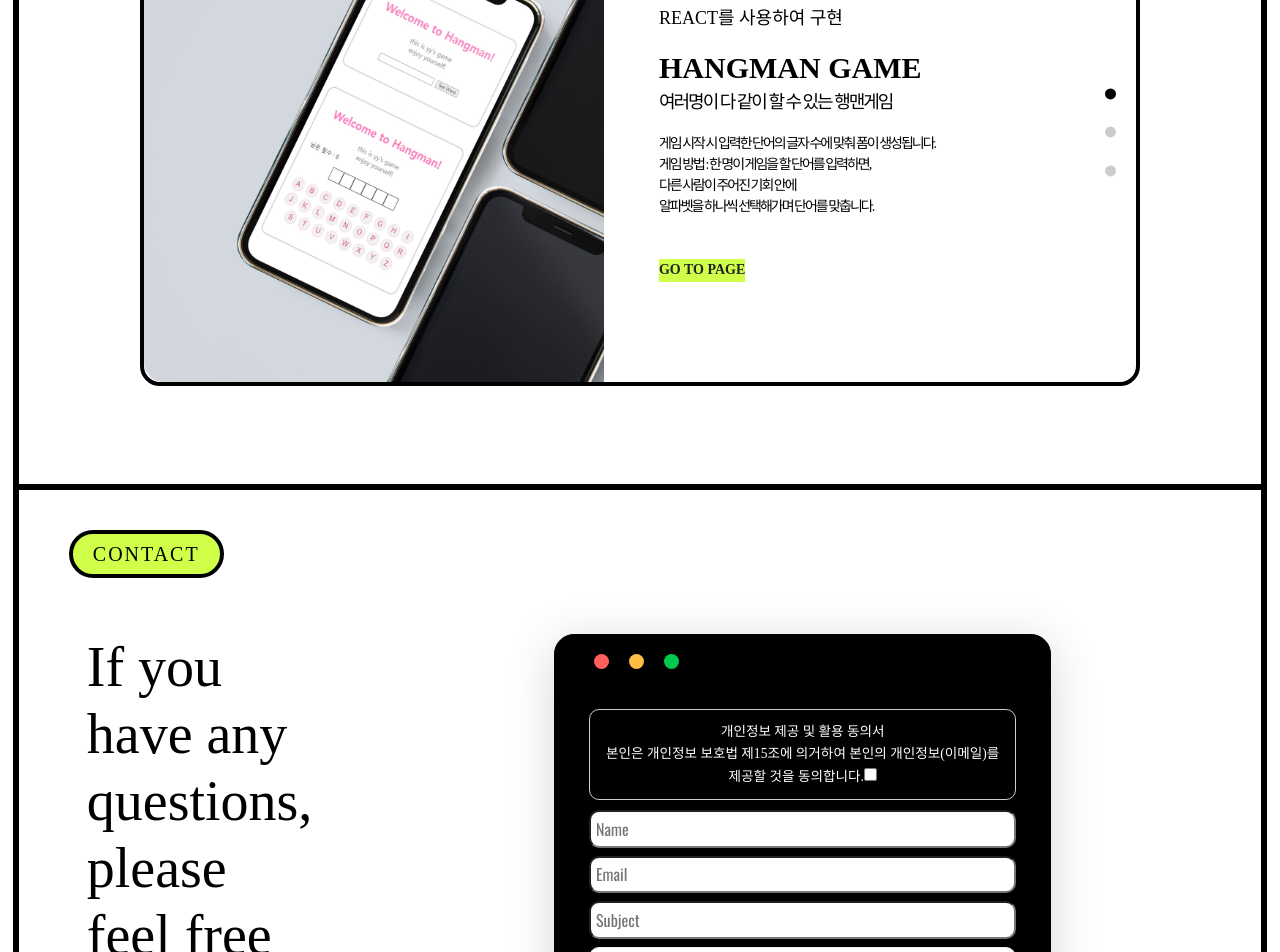
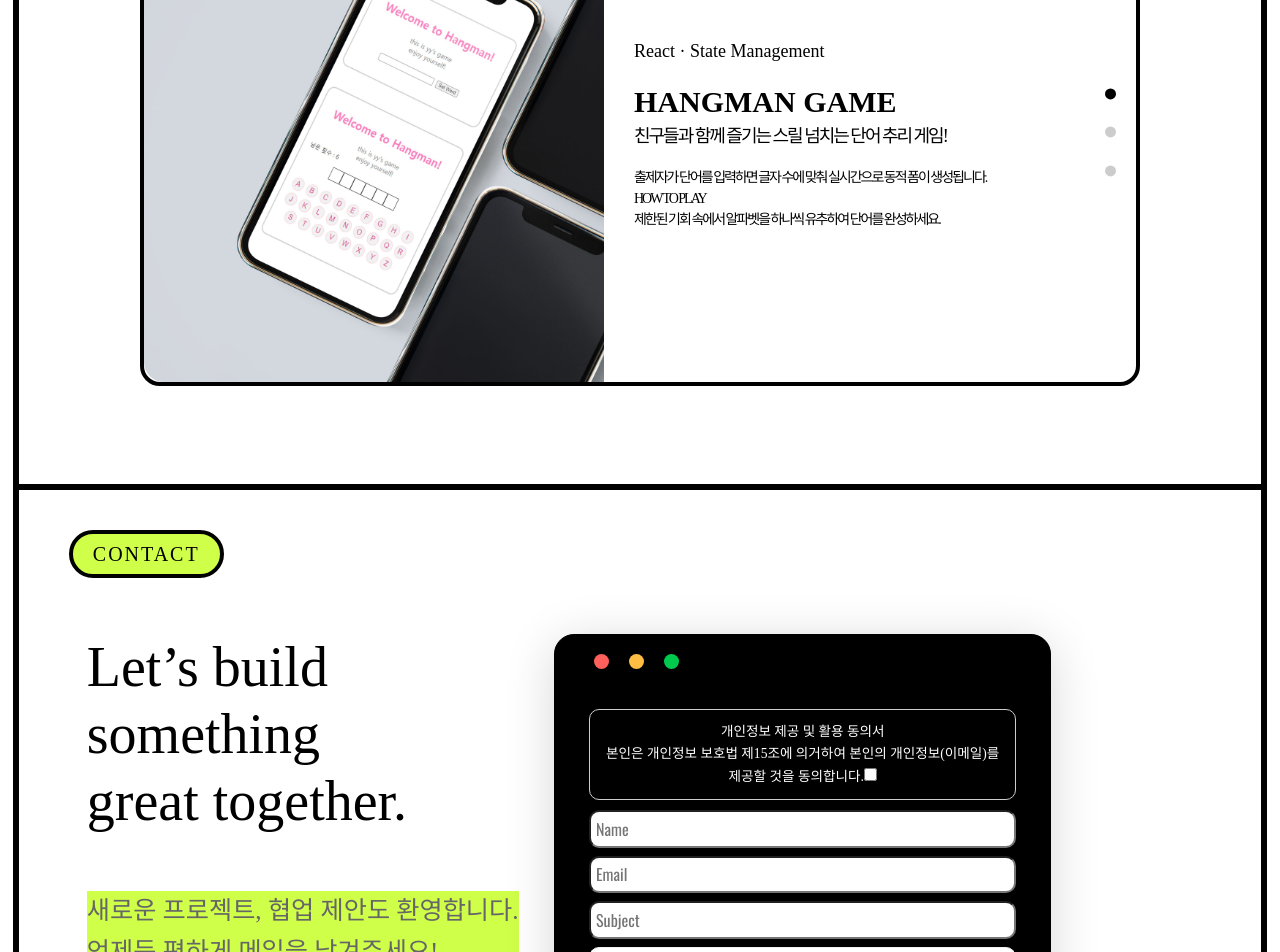
Before and after one commit to sylvia-y/portfolio-vue, a Vue app: page / in a window 1280 px wide. Shown: the part 5480-6432 px from the top of the page. Built offline with nearby package versions, Linux system fonts and the light colour scheme; a web font is replaced by a local one.

Commit message:
다국어기능 수정

```diff
--- a/public/css/main.css
+++ b/public/css/main.css
@@ -803,8 +803,6 @@ section {
   width: 100%;
 }
 
-
-
 .game > .contents-box {
   display: -webkit-box;
   display: -ms-flexbox;
@@ -879,7 +877,6 @@ section {
 }
 .game .game-slider__content {
   padding-top: 1em;
-  padding-left: 25px;
 }
 .game .game-slider__content > * {
   opacity: 0;
--- a/public/css/main_res.css
+++ b/public/css/main_res.css
@@ -458,9 +458,9 @@
     top: 0;
     right: 200px;
     width:40%;
-    height: 620px;
+    height: 580px;
     padding: 10px 20px ;
-    margin: 0 10px;
+    margin: 0 10px 20px;
   }
 }
 /* PC 1680px~ */
--- a/public/js/lang/ko.js
+++ b/public/js/lang/ko.js
@@ -501,14 +501,40 @@ export default function EventComponent() {
       <p class="trouble-card-desc">'onMounted' 라이프사이클 이벤트 내에서 script onload 콜백 핸들러를 정의하고 컴포넌트 마운트 완료 후 이벤트를 재초기화(Re-initialization)하도록 로직을 개편하여 인터랙션 동작의 안정성 확보.</p>
     </article>
   `,
-
-  /* ---------------- GAME ---------------- */
-  "game-title": "Game",
-  "game-desc": `
-    <b>HANGMAN GAME:</b> React를 사용하여 여러 명이 함께 단어 맞추기 게임을 즐길 수 있도록 구현.<br>
-    <b>OCTOPUS GAME:</b> JS 기반, 문어가 먹물을 발사해 상어를 제거하는 아케이드 게임.<br>
-    <b>TETRIS GAME:</b> 순수 JS로 구현된 테트리스. 블럭 조작 로직과 애니메이션 최적화 경험.<br>
-    <b>PENGUIN GAME:</b> 스페이스바로 점프하며 얼음을 피하는 리듬형 점프 게임.<br><br>
-    모든 게임은 JavaScript 이벤트 루프와 충돌 감지 로직, 사용자 입력 반응성을 고려해 제작되었습니다.
-  `
+  /* ---------------- LAB ---------------- */
+  "lab-section-1": `
+      <span class="game-slider__code">React · State Management</span>
+      <div class="game-slider__title">HANGMAN GAME</div>
+      <div class="game-slider__text">
+        <p>친구들과 함께 즐기는 스릴 넘치는 단어 추리 게임!</p>
+        <p>출제자가 단어를 입력하면 글자 수에 맞춰 실시간으로 동적 폼이 생성됩니다.</p>
+        <p><strong>HOW TO PLAY</strong><br>
+          제한된 기회 속에서 알파벳을 하나씩 유추하여 단어를 완성하세요.
+        </p>
+        </div>
+  `,
+  "lab-section-2": `
+    <span class="game-slider__code">JavaScript · Canvas API</span>
+    <div class="game-slider__title">OCTOPUS GAME</div>
+    <div class="game-slider__text">
+      <p>바닷속의 상어를 제압하라! 아케이드 슈팅 게임</p>
+      <p>다가오는 상어를 피해 먹물을 발사하며 몰입감 있는 플레이를 제공합니다.</p>
+      <p><strong>HOW TO PLAY</strong><br>
+        <code>방향키</code> 이동 / <code>Spacebar</code> 먹물 발사<br>
+        <small class="update-note">✨ 방어 아이템 및 난이도 업데이트 예정</small>
+      </p>
+    </div>
+  `,
+  "lab-section-3": `
+    <span class="game-slider__code">Vanilla JS · Game Logic</span>
+     <div class="game-slider__title">TETRIS GAME</div>
+     <div class="game-slider__text">
+       <p>클래식의 재해석! 순수 자바스크립트로 구현한 테트리스</p>
+       <p>격자 배열 최적화와 블록 충돌 감지 로직을 구현하여 원작의 손맛을 살렸습니다.</p>
+       <p><strong>HOW TO PLAY</strong><br>
+         <code>방향키</code> 회전 및 이동 / <code>Spacebar</code> 하드 드롭<br>
+         <small class="update-note">⚡ 키 연속 입력 및 홀드 시스템 최적화 진행 중</small>
+       </p>
+     </div>
+`,
 };
--- a/src/App.vue
+++ b/src/App.vue
@@ -5,13 +5,36 @@
   let salesAnalyzerApp = null
   let observer = null
 
+  // 다국어 변경
+  const changeLang = async (lang) => {
+    try {
+      const module = await import(`/js/lang/${lang}.js`)
+      const data = module.default
+
+      document.querySelectorAll('[data-key]').forEach((el) => {
+        const key = el.getAttribute('data-key')
+
+        if (data[key]) {
+          el.innerHTML = data[key]
+        }
+      })
+
+      localStorage.setItem('lang', lang)
+
+      // 언어 변경 완료 이벤트
+      window.dispatchEvent(new CustomEvent('langChanged'))
+    } catch (error) {
+      console.error('언어 변경 실패:', error)
+    }
+  }
+
   const mountSalesAnalyzer = async () => {
     await nextTick()
+
     const el = document.getElementById('sales-analyzer-mount')
 
     if (!el) return false
 
-    // 기존 앱 인스턴스 정리
     if (salesAnalyzerApp) {
       salesAnalyzerApp.unmount()
       salesAnalyzerApp = null
@@ -19,17 +42,18 @@
 
     salesAnalyzerApp = createApp(SalesAnalyzer)
     salesAnalyzerApp.mount(el)
+
     return true
   }
 
-  // DOM 생성을 감지하여 요소가 들어오는 즉시 마운트
   const startObserving = () => {
     if (observer) observer.disconnect()
 
     observer = new MutationObserver(async () => {
       const isMounted = await mountSalesAnalyzer()
+
       if (isMounted && observer) {
-        observer.disconnect() // 성공적으로 마운트되면 감지 종료
+        observer.disconnect()
       }
     })
 
@@ -44,23 +68,37 @@
     mountSalesAnalyzer()
   }
 
-  onMounted(() => {
+  onMounted(async () => {
     // main.js 동적 로드
     const script = document.createElement('script')
     script.src = '/js/main.js'
     script.async = true
     document.body.appendChild(script)
 
-    // 초기 실행 및 언어 변경 이벤트 바인딩
+    // 초기 언어
+    const savedLang = localStorage.getItem('lang') || 'ko'
+    await changeLang(savedLang)
+
+    // SalesAnalyzer 마운트
     handleLangOrInit()
+
     window.addEventListener('langChanged', handleLangOrInit)
   })
 
   onUnmounted(() => {
     window.removeEventListener('langChanged', handleLangOrInit)
-    if (observer) observer.disconnect()
+
+    if (observer) {
+      observer.disconnect()
+    }
+
+    if (salesAnalyzerApp) {
+      salesAnalyzerApp.unmount()
+    }
   })
   </script>
+
+
 
 <template>
 
@@ -110,7 +148,6 @@
         <button @click="changeLang('en')">English (US)</button>
       </div>
       <section id="home" class="home sec-main">
-
         <div class="intro_smile">
           <img class="smile_img" src="/images/intro_smile.png" alt="인트로_스마일">
         </div>
@@ -141,7 +178,6 @@
             <div class="tech-inner-wrap" data-key="tech-inner-wrap" style="width: 100%;"></div>
         </div>
       </section>
-      <!-- Top 5 트러블슈팅 세트 추가 -->
       <section id="trouble" class="view trouble">
         <h2 class="view__title trouble-title" data-key="trouble-title">Troubleshooting Top 5</h2>
         <div class="trouble-list"  data-key="trouble-section">
@@ -159,68 +195,46 @@
           <div class="swiper-button-next"></div>
         </div>
       </section>
-
-
-
-
-      <section id="game" class="view game">
+      <section id="lab" class="view game">
         <h2 class="view__title">LAB</h2>
-        <div class="scroll-txt">↓ SCROLL DOWN HERE </div>
+        <div class="scroll-txt">↓ SCROLL DOWN HERE</div>
         <div class="contents-box">
           <div class="game-slider">
             <div class="game-slider__wrp swiper-wrapper">
+              <!-- HANGMAN GAME -->
               <div class="game-slider__item swiper-slide">
                 <div class="game-slider__img">
                   <img src="/images/mockup/hangman.jpg" alt="HANGMAN GAME">
                 </div>
-                <div class="game-slider__content">
-                  <span class="game-slider__code">REACT를 사용하여 구현</span>
-                  <div class="game-slider__title">HANGMAN GAME</div>
-                  <div class="game-slider__text">
-                    <p>여러명이 다 같이 할 수 있는 행맨게임</p>
-                    <p>게임 시작 시 입력한 단어의 글자 수에 맞춰 폼이 생성됩니다.</p>
-                    <p>게임 방법 : 한 명이 게임을 할 단어를 입력하면,<br>
-                      다른 사람이 주어진 기회 안에<br>알파벳을 하나씩 선택해가며 단어를 맞춥니다.</p>
-                  </div>
+                <div class="game-slider__content" data-key="lab-section-1">
                   <a href="/hangman/" class="btn game-slider__button" target="_blank" rel="noopener noreferrer">
-                    <span>GO TO PAGE</span>
+                    <span>PLAY GAME</span>
                   </a>
                 </div>
               </div>
+              <!-- OCTOPUS GAME -->
               <div class="game-slider__item swiper-slide">
                 <div class="game-slider__img">
                   <img src="/images/mockup/octopus.jpg" alt="OCTOPUS GAME">
                 </div>
-                <div class="game-slider__content">
-                  <span class="game-slider__code">JS를 사용하여 구현</span>
-                  <div class="game-slider__title">OCTOPUS GAME</div>
-                  <div class="game-slider__text">
-                    <p>문어가 먹물을 쏴서 상어를 제거하는 게임</p>
-                    <p>게임 방법 : 방향키로 이동을 하며 space bar를 눌러<br>상어를 향해 먹물을 쏏니다.</p>
-                    <p>수정사항 : 방어 가능한 아이템을 추가할 예정입니다.</p>
-                  </div>
+                <div class="game-slider__content" data-key="lab-section-2">
                   <a href="/octopus/" class="btn game-slider__button" target="_blank" rel="noopener noreferrer">
-                    <span class="btn-text">GO TO PAGE</span>
+                    <span class="btn-text">PLAY GAME</span>
                   </a>
                 </div>
               </div>
+              <!-- TETRIS GAME -->
               <div class="game-slider__item swiper-slide">
                 <div class="game-slider__img">
                   <img src="/images/mockup/tetris.jpg" alt="TETRIS GAME">
                 </div>
-                <div class="game-slider__content">
-                  <span class="game-slider__code">JS를 사용하여 구현</span>
-                  <div class="game-slider__title">TETRIS GAME</div>
-                  <div class="game-slider__text">
-                    <p>방향키로 블럭을 움직이는 테트리스 게임</p>
-                    <p>게임 방법 : space bar와 방향키를 사용하여<br>블럭을 맞추면 되는 게임입니다.</p>
-                    <p>수정사항 : space bar를 계속 누르고 있을 경우<br>오류가 생기는 부분을 수정할 예정입니다.</p>
-                  </div>
+                <div class="game-slider__content"  data-key="lab-section-3">
                   <a href="/tetris/" class="btn game-slider__button" target="_blank" rel="noopener noreferrer">
-                    <span>GO TO PAGE</span>
+                    <span>PLAY GAME</span>
                   </a>
                 </div>
               </div>
+
             </div>
             <div class="game-slider__pagination"></div>
           </div>
@@ -233,8 +247,14 @@
         <div class="sec-contents sec-contact">
           <div class="contact-desc">
             <h3 class="ft-feat">
-              If you<br>have any<br>questions,<br>please<br>feel free<br>to contact me.<br>
+              Let’s build<br>
+              something<br>
+              great together.<br>
             </h3>
+            <h4 class="ft-subtext" style="margin-bottom: 1.5rem; color: #666; word-break: keep-all;">
+              새로운 프로젝트, 협업 제안도 환영합니다.<br>
+              언제든 편하게 메일을 남겨주세요!
+            </h4>
             <h3>E-mail</h3>
             <h4>yududdl12@naver.com</h4>
             <h3>Download (PDF)</h3>
```
